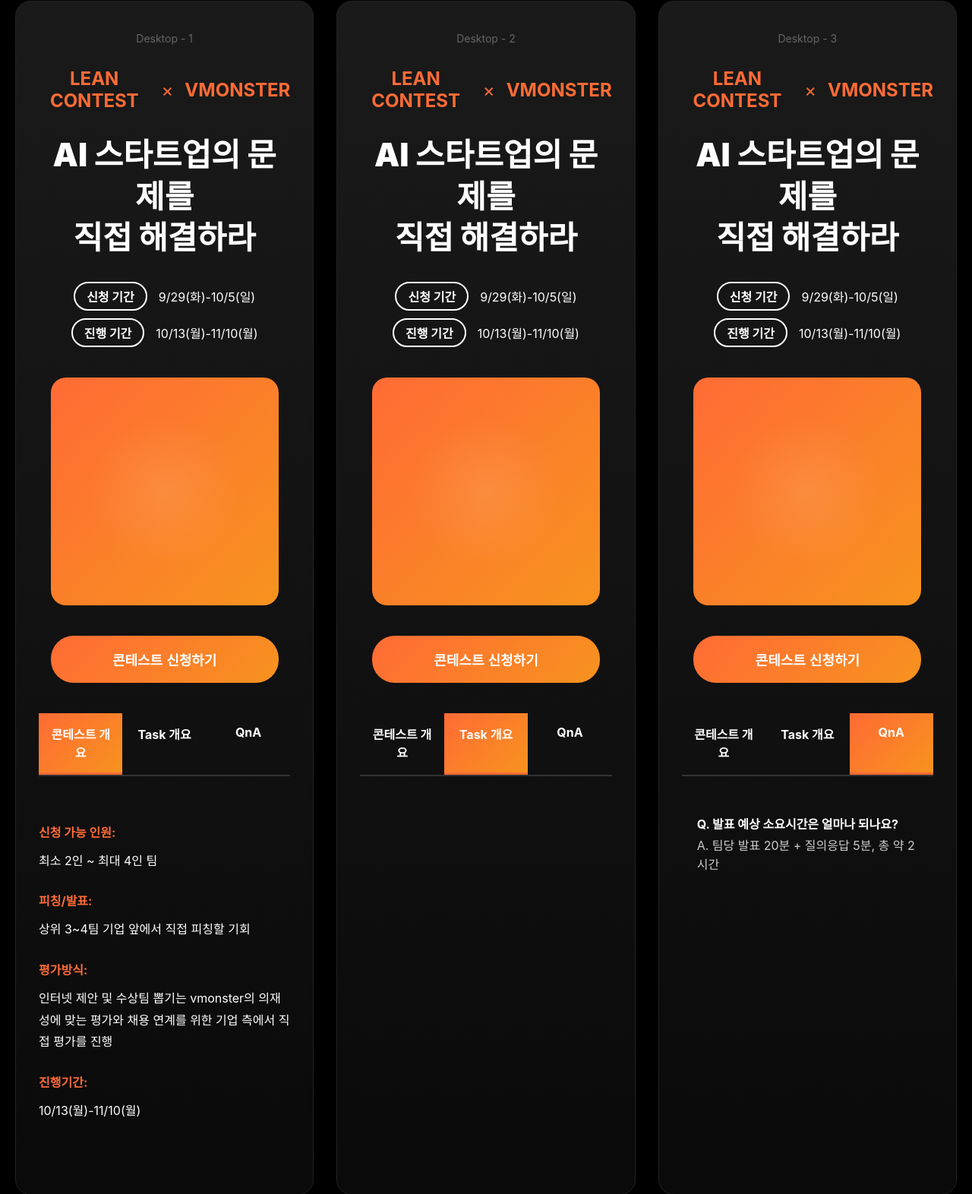
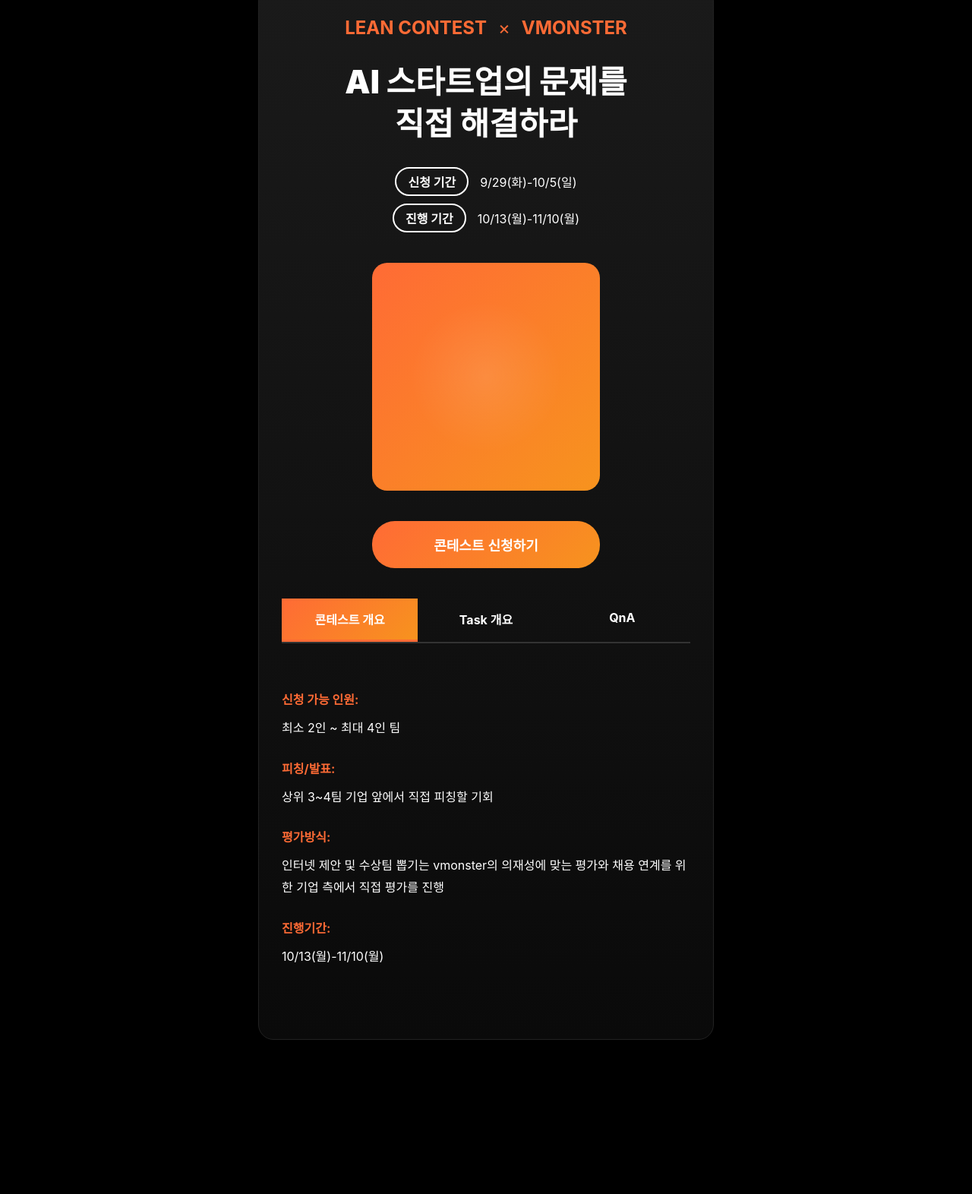
Before and after one commit to iamsage9346/NextHire, a plain HTML site: page index.html in a window 1280 px wide. Shown: the part 59-1631 px from the top of the page at 76% size. After the commit the page ends 1468 px from the top, so only its background shows below. Drawn offline with Linux system fonts and the light colour scheme.

Commit message:
second commit

```diff
--- a/index.html
+++ b/index.html
@@ -23,25 +23,13 @@
             padding: 40px 20px;
         }
 
-        .desktop-grid {
-            display: grid;
-            grid-template-columns: repeat(3, 1fr);
-            gap: 30px;
-            margin-top: 20px;
-        }
-
-        .desktop-label {
-            color: #666;
-            font-size: 14px;
-            margin-bottom: 30px;
-            text-align: center;
-        }
-
         .card {
             background: linear-gradient(180deg, #1a1a1a 0%, #0a0a0a 100%);
             border-radius: 20px;
             padding: 40px 30px;
             border: 1px solid #222;
+            max-width: 600px;
+            margin: 0 auto;
         }
 
         .header {
@@ -166,6 +154,11 @@
 
         .content-section {
             padding: 30px 0;
+            display: none;
+        }
+
+        .content-section.active {
+            display: block;
         }
 
         .info-item {
@@ -224,10 +217,7 @@
 </head>
 <body>
     <div class="container">
-        <div class="desktop-grid">
-            <!-- Desktop 1 -->
         <div class="card">
-                <div class="desktop-label">Desktop - 1</div>
             <div class="header">
                 <div class="brand">
                     <span class="brand-text">Lean Contest</span>
@@ -248,12 +238,15 @@
             </div>
             <div class="hero-image"></div>
             <button class="cta-button">콘테스트 신청하기</button>
+
             <div class="tabs">
-                    <div class="tab active">콘테스트 개요</div>
-                    <div class="tab">Task 개요</div>
-                    <div class="tab">QnA</div>
+                <div class="tab active" data-tab="overview">콘테스트 개요</div>
+                <div class="tab" data-tab="task">Task 개요</div>
+                <div class="tab" data-tab="qna">QnA</div>
             </div>
-                <div class="content-section">
+
+            <!-- 콘테스트 개요 -->
+            <div class="content-section active" id="overview">
                 <div class="info-item">
                     <div class="info-label">신청 가능 인원:</div>
                     <div>최소 2인 ~ 최대 4인 팀</div>
@@ -271,74 +264,64 @@
                     <div>10/13(월)-11/10(월)</div>
                 </div>
             </div>
+
+            <!-- Task 개요 -->
+            <div class="content-section" id="task">
+                <div class="info-item">
+                    <div class="info-label">Task 내용:</div>
+                    <div>AI 스타트업의 실제 문제를 해결하는 프로젝트</div>
                 </div>
-
-            <!-- Desktop 2 -->
-            <div class="card">
-                <div class="desktop-label">Desktop - 2</div>
-                <div class="header">
-                    <div class="brand">
-                        <span class="brand-text">Lean Contest</span>
-                        <span class="brand-separator">×</span>
-                        <span class="brand-text">Vmonster</span>
+                <div class="info-item">
+                    <div class="info-label">제출물:</div>
+                    <div>문제 해결 방안 및 프로토타입</div>
                 </div>
-                    <h1 class="main-title">AI 스타트업의 문제를<br>직접 해결하라</h1>
-                    <div class="period-info">
-                        <div class="period-row">
-                            <span class="period-label">신청 기간</span>
-                            <span>9/29(화)-10/5(일)</span>
-                        </div>
-                        <div class="period-row">
-                            <span class="period-label">진행 기간</span>
-                            <span>10/13(월)-11/10(월)</span>
-                        </div>
-                    </div>
-                </div>
-                <div class="hero-image"></div>
-                <button class="cta-button">콘테스트 신청하기</button>
-                <div class="tabs">
-                    <div class="tab">콘테스트 개요</div>
-                    <div class="tab active">Task 개요</div>
-                    <div class="tab">QnA</div>
+                <div class="info-item">
+                    <div class="info-label">평가 기준:</div>
+                    <div>창의성, 실현 가능성, 기술력, 발표력</div>
                 </div>
             </div>
 
-            <!-- Desktop 3 -->
-            <div class="card">
-                <div class="desktop-label">Desktop - 3</div>
-                <div class="header">
-                    <div class="brand">
-                        <span class="brand-text">Lean Contest</span>
-                        <span class="brand-separator">×</span>
-                        <span class="brand-text">Vmonster</span>
-                    </div>
-                    <h1 class="main-title">AI 스타트업의 문제를<br>직접 해결하라</h1>
-                    <div class="period-info">
-                        <div class="period-row">
-                            <span class="period-label">신청 기간</span>
-                            <span>9/29(화)-10/5(일)</span>
-                        </div>
-                        <div class="period-row">
-                            <span class="period-label">진행 기간</span>
-                            <span>10/13(월)-11/10(월)</span>
-                        </div>
-                    </div>
-                </div>
-                <div class="hero-image"></div>
-                <button class="cta-button">콘테스트 신청하기</button>
-                <div class="tabs">
-                    <div class="tab">콘테스트 개요</div>
-                    <div class="tab">Task 개요</div>
-                    <div class="tab active">QnA</div>
-                </div>
-                <div class="qna-section">
+            <!-- QnA -->
+            <div class="content-section" id="qna">
                 <div class="qna-item">
                     <div class="question">Q. 발표 예상 소요시간은 얼마나 되나요?</div>
                     <div class="answer">A. 팀당 발표 20분 + 질의응답 5분, 총 약 2시간</div>
                 </div>
+                <div class="qna-item">
+                    <div class="question">Q. 개인도 참여 가능한가요?</div>
+                    <div class="answer">A. 최소 2인 이상의 팀으로만 참여 가능합니다.</div>
+                </div>
+                <div class="qna-item">
+                    <div class="question">Q. 참가비가 있나요?</div>
+                    <div class="answer">A. 참가비는 무료입니다.</div>
                 </div>
             </div>
         </div>
     </div>
+
+    <script>
+        // 탭 전환 기능
+        const tabs = document.querySelectorAll('.tab');
+        const contents = document.querySelectorAll('.content-section');
+
+        tabs.forEach(tab => {
+            tab.addEventListener('click', () => {
+                // 모든 탭과 컨텐츠에서 active 클래스 제거
+                tabs.forEach(t => t.classList.remove('active'));
+                contents.forEach(c => c.classList.remove('active'));
+
+                // 클릭한 탭과 해당 컨텐츠에 active 클래스 추가
+                tab.classList.add('active');
+                const targetId = tab.getAttribute('data-tab');
+                document.getElementById(targetId).classList.add('active');
+            });
+        });
+
+        // CTA 버튼 클릭 이벤트
+        document.querySelector('.cta-button').addEventListener('click', () => {
+            alert('콘테스트 신청 페이지로 이동합니다!');
+            // 실제로는 window.location.href = '신청 URL'; 로 변경
+        });
+    </script>
 </body>
 </html>
```
Also changed, not shown: 1 other file. Lines whose indentation alone changed are shown as unchanged.
